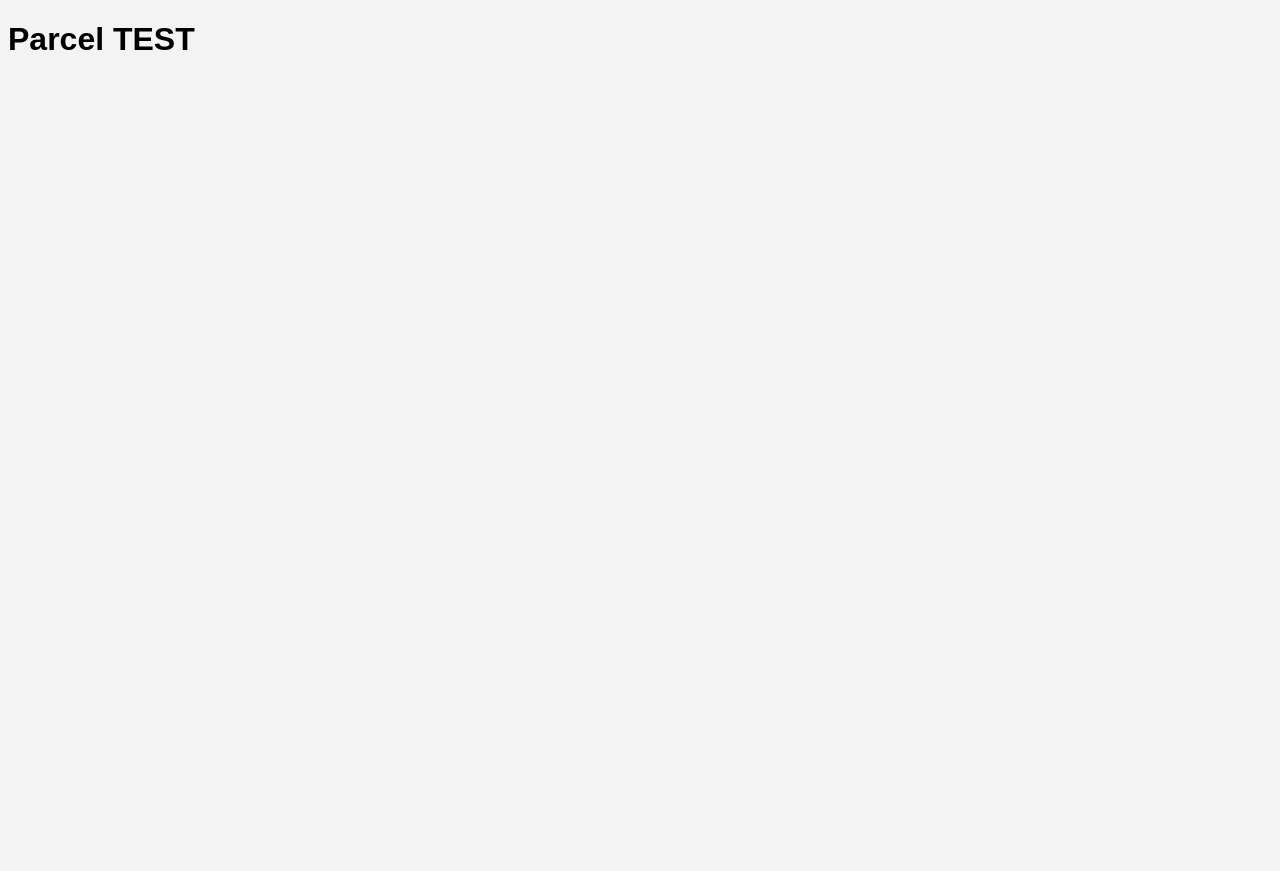
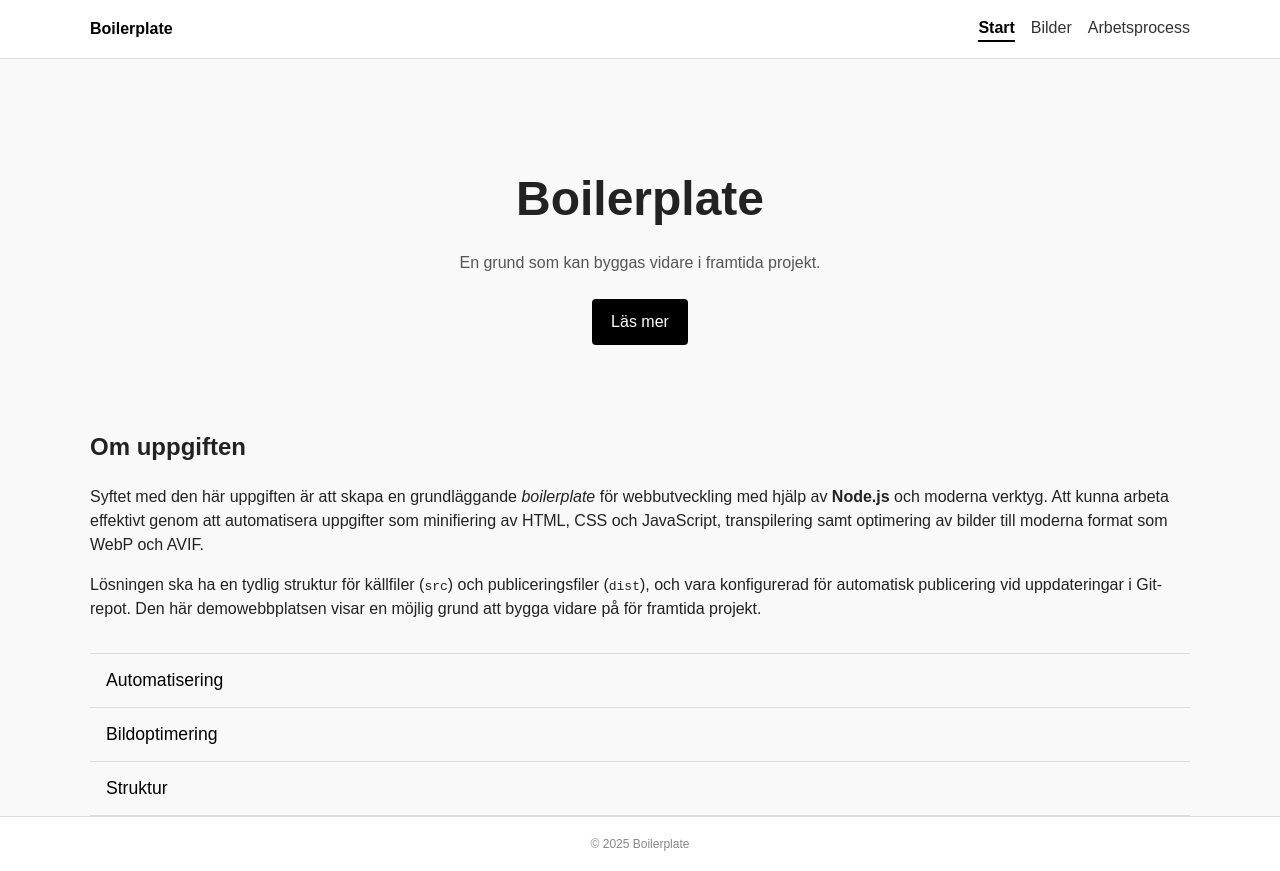
Before and after one commit to iShotHarambe123/boilerplate, a website: page src/index.html in a window 1280 px wide. Before the commit the page ends 800 px from the top, so only its background shows below. Drawn offline with Linux system fonts and the light colour scheme; files that its build step writes are made by us from their sources.

Commit message:
feat: complete index page, add subpages, write CSS, and implement mobile menu JS

```diff
--- a/src/css/style.css
+++ b/src/css/style.css
@@ -1,5 +1,171 @@
-/* src/style.css */
+/* BASE STYLES */
+html,
 body {
-    background-color: #f3f3f3;
+    height: 100%;
+    margin: 0;
+}
+
+body {
+    display: flex;
+    flex-direction: column;
     font-family: sans-serif;
+    line-height: 1.5;
+    background: #f9f9f9;
+    color: #222;
 }
+
+main {
+    flex: 1;
+}
+
+.container {
+    max-width: 1100px;
+    margin: 0 auto;
+    padding: 0 1rem;
+}
+
+/* HEADER STYLES */
+.header {
+    background: #fff;
+    border-bottom: 1px solid #ddd;
+}
+
+.header .container {
+    display: flex;
+    justify-content: space-between;
+    align-items: center;
+    padding: 1rem 1.5rem;
+}
+
+.logo {
+    font-weight: bold;
+    text-decoration: none;
+    color: #000;
+}
+
+.nav {
+    display: flex;
+    gap: 1rem;
+}
+
+.nav a {
+    text-decoration: none;
+    color: #333;
+}
+
+.nav a:hover {
+    text-decoration: underline;
+}
+
+.nav a.active {
+    font-weight: bold;
+    color: #000;
+    border-bottom: 2px solid #000;
+}
+
+
+/* MOBILMENY STYLES */
+.menu-toggle {
+    display: none;
+    background: none;
+    border: none;
+    font-size: 1.5rem;
+    cursor: pointer;
+}
+
+@media (max-width: 700px) {
+    .nav {
+        display: none;
+        flex-direction: column;
+        position: absolute;
+        top: 66px;
+        right: 0rem;
+        background: #fff;
+        border: 1px solid #ddd;
+        padding: 1rem;
+        width: 200px;
+        z-index: 999;
+    }
+
+    .nav.show {
+        display: flex;
+    }
+
+    .menu-toggle {
+        display: block;
+    }
+}
+
+
+/* HERO STYLES */
+.hero {
+    text-align: center;
+    padding: 4rem 1rem;
+}
+
+.hero h1 {
+    font-size: clamp(2rem, 5vw, 3rem);
+    margin-bottom: 0.5rem;
+}
+
+.hero p {
+    color: #555;
+    margin-bottom: 1.5rem;
+}
+
+.btn {
+    display: inline-block;
+    background: #000;
+    color: #fff;
+    padding: 0.7rem 1.2rem;
+    text-decoration: none;
+    border-radius: 4px;
+}
+
+.btn:hover {
+    background: #333;
+}
+
+/* ACCORDION LIST STYLES */
+.list {
+    margin-top: 2rem;
+}
+
+
+.item {
+    border-top: 1px solid #ddd;
+}
+
+.item:last-child {
+    border-bottom: 1px solid #ddd;
+}
+
+.item-header {
+    width: 100%;
+    text-align: left;
+    padding: 1rem;
+    font-size: 1.1rem;
+    background: none;
+    border: none;
+    cursor: pointer;
+}
+
+.item-header:hover {
+    background: #f0f0f0;
+}
+
+.item-body {
+    display: none;
+    padding: 0 1rem 1rem;
+    color: #555;
+}
+
+/* FOOTER STYLES */
+.footer {
+    background: #fff;
+    border-top: 1px solid #ddd;
+    padding: 1rem 0;
+    text-align: center;
+    color: #888;
+    font-size: 0.9rem;
+}
--- a/src/index.html
+++ b/src/index.html
@@ -1,17 +1,83 @@
-<!-- src/index.html -->
 <!DOCTYPE html>
 <html lang="sv">
 
 <head>
-    <meta charset="UTF-8">
-    <meta name="viewport" content="width=device-width, initial-scale=1.0">
-    <title>Boilerplate</title>
-    <link rel="stylesheet" href="./style.css">
+    <meta charset="UTF-8" />
+    <meta name="viewport" content="width=device-width, initial-scale=1" />
+    <title>Boilerplate – Start</title>
+    <link rel="stylesheet" href="./css/style.css" />
 </head>
 
 <body>
-    <h1>Parcel TEST</h1>
-    <script src="./script.js"></script>
+    <!-- Header -->
+    <header class="header">
+        <div class="container">
+            <a href="./index.html" class="logo">Boilerplate</a>
+            <button class="menu-toggle" aria-label="Meny">☰</button>
+            <nav class="nav">
+                <a href="./index.html" class="active">Start</a>
+                <a href="./images.html">Bilder</a>
+                <a href="./process.html">Arbetsprocess</a>
+            </nav>
+        </div>
+    </header>
+
+    <main>
+        <section class="hero container">
+            <h1>Boilerplate</h1>
+            <p>En grund som kan byggas vidare i framtida projekt.</p>
+            <a href="./process.html" class="btn">Läs mer</a>
+        </section>
+
+        <!-- Info -->
+        <section class="container">
+            <h2>Om uppgiften</h2>
+            <p>
+                Syftet med den här uppgiften är att skapa en grundläggande <em>boilerplate</em>
+                för webbutveckling med hjälp av <strong>Node.js</strong> och moderna verktyg.
+                Att kunna arbeta effektivt genom att automatisera uppgifter som
+                minifiering av HTML, CSS och JavaScript, transpilering
+                samt optimering av bilder till moderna format som WebP och AVIF.
+            </p>
+            <p>
+                Lösningen ska ha en tydlig struktur för källfiler (<code>src</code>) och
+                publiceringsfiler (<code>dist</code>), och vara konfigurerad för automatisk
+                publicering vid uppdateringar i Git-repot. Den här demowebbplatsen visar en
+                möjlig grund att bygga vidare på för framtida projekt.
+            </p>
+        </section>
+
+        <section class="container list">
+            <article class="item">
+                <button class="item-header">Automatisering</button>
+                <div class="item-body">
+                    <p>Minifiering, transpilering och optimering av filer med ett kommando.</p>
+                </div>
+            </article>
+            <article class="item">
+                <button class="item-header">Bildoptimering</button>
+                <div class="item-body">
+                    <p>Automatisk konvertering till moderna format som WebP och AVIF.</p>
+                </div>
+            </article>
+            <article class="item">
+                <button class="item-header">Struktur</button>
+                <div class="item-body">
+                    <p>Klar mappstruktur för arbetsfiler och publiceringsfiler.</p>
+                </div>
+            </article>
+        </section>
+    </main>
+
+
+    <!-- Footer -->
+    <footer class="footer">
+        <div class="container">
+            <small>&copy; <span id="year"></span> Boilerplate</small>
+        </div>
+    </footer>
+
+    <script src="./js/script.js"></script>
 </body>
 
 </html>
--- a/src/js/script.js
+++ b/src/js/script.js
@@ -1,2 +1,18 @@
-// src/script.js
-console.log("Parcel fungerar!");
+
+// Visa år
+document.getElementById('year').textContent = new Date().getFullYear();
+
+// Accordion List
+document.querySelectorAll('.item-header').forEach(btn => {
+  btn.addEventListener('click', () => {
+    const body = btn.nextElementSibling;
+    body.style.display = body.style.display === 'block' ? 'none' : 'block';
+  });
+});
+
+// Mobilmeny
+const menuBtn = document.querySelector('.menu-toggle');
+const nav = document.querySelector('.nav');
+menuBtn.addEventListener('click', () => {
+  nav.classList.toggle('show');
+});
```
Also changed, not shown: src/images.html (added, +16 -0 lines), src/process.html (added, +16 -0 lines).
